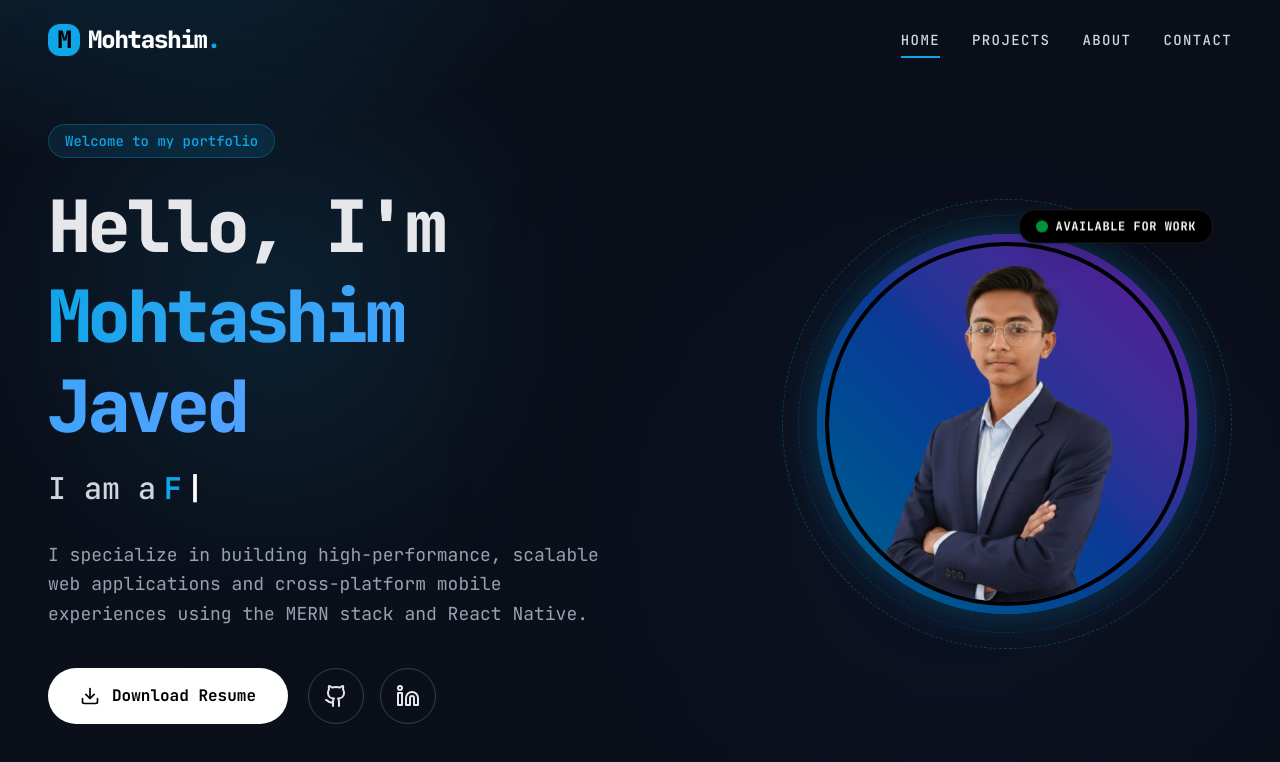
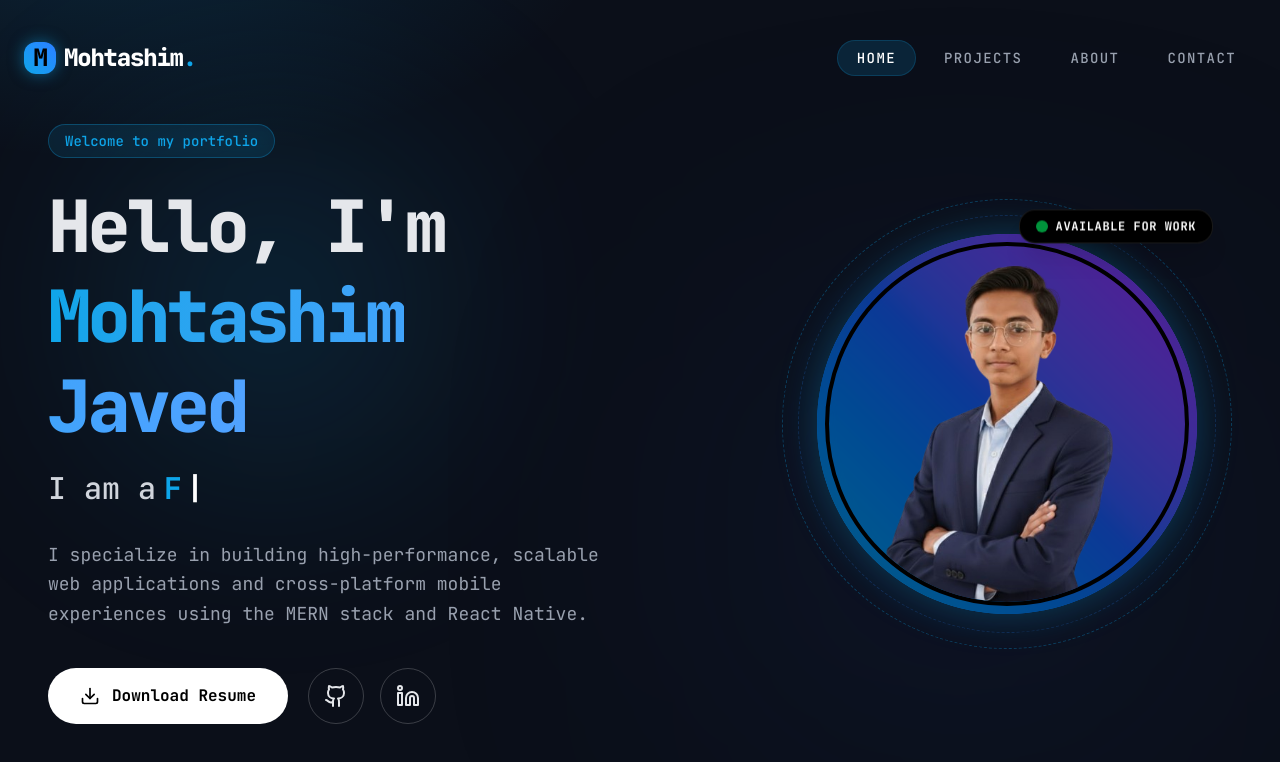
Before and after one commit to mohtashimjaved/portfolio, a Next.js app: page / in a window 1280 px wide. Shown: the top 762 px of the page. Built offline with nearby package versions, Linux system fonts and the light colour scheme; a web font is replaced by a local one.

Commit message:
Update Navbar.jsx

```diff
--- a/src/components/Navbar.jsx
+++ b/src/components/Navbar.jsx
@@ -1,7 +1,7 @@
 "use client";
 import Link from "next/link";
 import { usePathname } from "next/navigation";
-import { motion } from "framer-motion";
+import { motion, AnimatePresence } from "framer-motion";
 import { useState, useEffect } from "react";
 import { Menu, X } from "lucide-react";
 import clsx from "clsx";
@@ -27,46 +27,54 @@ export default function Navbar() {
   ];
 
   return (
-    <header
+    <header className="fixed top-0 left-0 right-0 z-50 flex justify-center w-full px-4 pt-4 md:pt-6 pointer-events-none">
+      <div
         className={clsx(
-        "fixed top-0 left-0 right-0 z-50 transition-all duration-300",
-        scrolled ? "bg-[#0b0f19] border-b border-white/5 py-4 shadow-lg shadow-black/50" : "bg-transparent py-6"
+          "w-full pointer-events-auto transition-all duration-500 ease-out",
+          scrolled
+            ? "max-w-4xl bg-[#0b0f19]/75 backdrop-blur-2xl border border-white/10 rounded-full py-3 px-6 shadow-[0_8px_30px_rgba(0,0,0,0.6)]"
+            : "max-w-7xl bg-transparent py-4 px-2"
         )}
       >
-      <div className="container mx-auto px-6 md:px-12 flex justify-between items-center">
-        <Link href="/" className="text-2xl font-black tracking-tighter text-white flex items-center gap-2">
+        <div className="flex justify-between items-center w-full">
+          {/* Logo */}
+          <Link href="/" className="text-xl md:text-2xl font-black tracking-tighter text-white flex items-center gap-2 group">
             <motion.div
-            initial={{ rotate: -90, scale: 0 }}
-            animate={{ rotate: 0, scale: 1 }}
-            transition={{ type: "spring", stiffness: 200, damping: 10 }}
-            className="w-8 h-8 rounded-xl bg-accent flex items-center justify-center text-black"
+              whileHover={{ rotate: 90 }}
+              transition={{ type: "spring", stiffness: 300, damping: 10 }}
+              className="w-8 h-8 rounded-xl bg-gradient-to-tr from-accent to-blue-500 flex items-center justify-center text-black shadow-[0_0_15px_rgba(14,165,233,0.5)] group-hover:shadow-[0_0_25px_rgba(14,165,233,0.8)] transition-shadow"
             >
               M
             </motion.div>
-          <span>Mohtashim<span className="text-accent">.</span></span>
+            <span className="hidden sm:block">
+              Mohtashim<span className="text-accent">.</span>
+            </span>
           </Link>
 
           {/* Desktop Nav */}
-        <nav className="hidden md:flex gap-8 items-center">
+          <nav className="hidden md:flex gap-2 items-center">
             {navLinks.map((link) => {
               const isActive = pathname === link.path;
               return (
                 <Link
                   key={link.name}
                   href={link.path}
-                className="relative group text-sm font-medium uppercase tracking-widest text-gray-300 hover:text-white transition-colors"
+                  className="relative px-5 py-2 text-sm font-medium uppercase tracking-widest rounded-full transition-colors group"
                 >
+                  <span className={clsx("relative z-10 transition-colors duration-300", isActive ? "text-white" : "text-gray-400 group-hover:text-white")}>
                     {link.name}
+                  </span>
+
                   {isActive && (
                     <motion.div
-                    layoutId="navbar-indicator"
-                    className="absolute -bottom-2 left-0 right-0 h-0.5 bg-accent"
-                    initial={false}
-                    transition={{ type: "spring", stiffness: 300, damping: 30 }}
+                      layoutId="nav-pill"
+                      className="absolute inset-0 bg-accent/15 border border-accent/20 rounded-full"
+                      transition={{ type: "spring", stiffness: 350, damping: 25 }}
                     />
                   )}
-                <span className={clsx(
-                  "absolute -bottom-2 left-0 right-0 h-0.5 bg-accent scale-x-0 group-hover:scale-x-100 transition-transform origin-left duration-300",
+                  {/* Hover pill */}
+                  <div className={clsx(
+                    "absolute inset-0 bg-white/5 rounded-full scale-50 opacity-0 group-hover:scale-100 group-hover:opacity-100 transition-all duration-300",
                     isActive && "hidden"
                   )} />
                 </Link>
@@ -76,36 +84,61 @@ export default function Navbar() {
 
           {/* Mobile Nav Toggle */}
           <button
-          className="md:hidden text-white"
+            className="md:hidden w-10 h-10 flex items-center justify-center rounded-full bg-white/5 border border-white/10 text-white active:scale-95 transition-transform"
             onClick={() => setIsOpen(!isOpen)}
           >
-          {isOpen ? <X /> : <Menu />}
+            <AnimatePresence mode="wait">
+              {isOpen ? (
+                <motion.div key="close" initial={{ rotate: -90, opacity: 0 }} animate={{ rotate: 0, opacity: 1 }} exit={{ rotate: 90, opacity: 0 }} transition={{ duration: 0.15 }}>
+                  <X size={20} />
+                </motion.div>
+              ) : (
+                <motion.div key="menu" initial={{ rotate: 90, opacity: 0 }} animate={{ rotate: 0, opacity: 1 }} exit={{ rotate: -90, opacity: 0 }} transition={{ duration: 0.15 }}>
+                  <Menu size={20} />
+                </motion.div>
+              )}
+            </AnimatePresence>
           </button>
         </div>
+      </div>
 
-      {/* Mobile Menu */}
+      {/* Mobile Menu Dropdown */}
+      <AnimatePresence>
         {isOpen && (
           <motion.div
-          initial={{ opacity: 0, y: -20 }}
-          animate={{ opacity: 1, y: 0 }}
-          exit={{ opacity: 0, y: -20 }}
-          className="absolute top-full left-0 right-0 bg-[#0b0f19] flex flex-col p-6 gap-4 md:hidden border-t border-white/10"
+            initial={{ opacity: 0, y: -10, scale: 0.95 }}
+            animate={{ opacity: 1, y: 0, scale: 1 }}
+            exit={{ opacity: 0, y: -10, scale: 0.95 }}
+            transition={{ duration: 0.2, ease: "easeOut" }}
+            className="absolute top-full left-4 right-4 mt-4 pointer-events-auto md:hidden"
           >
-          {navLinks.map((link) => (
+            <div className="bg-[#0b0f19]/90 backdrop-blur-2xl border border-white/10 rounded-3xl p-4 shadow-[0_20px_40px_rgba(0,0,0,0.7)] flex flex-col gap-2">
+              {navLinks.map((link, i) => {
+                const isActive = pathname === link.path;
+                return (
+                  <motion.div
+                    key={link.name}
+                    initial={{ opacity: 0, x: -20 }}
+                    animate={{ opacity: 1, x: 0 }}
+                    transition={{ delay: i * 0.05 + 0.1 }}
+                  >
                     <Link
-              key={link.name}
                       href={link.path}
                       onClick={() => setIsOpen(false)}
                       className={clsx(
-                "text-lg font-medium tracking-wide p-2 rounded-md transition-colors",
-                pathname === link.path ? "bg-accent/20 text-accent" : "text-gray-300 hover:text-white hover:bg-white/5"
+                        "flex items-center w-full px-6 py-4 rounded-2xl text-lg font-bold tracking-wide transition-all",
+                        isActive ? "bg-accent/15 text-accent border border-accent/20" : "text-gray-300 hover:bg-white/5 hover:text-white"
                       )}
                     >
                       {link.name}
                     </Link>
-          ))}
+                  </motion.div>
+                );
+              })}
+            </div>
           </motion.div>
         )}
+      </AnimatePresence>
     </header>
   );
 }
```
Lines whose indentation alone changed are shown as unchanged.
